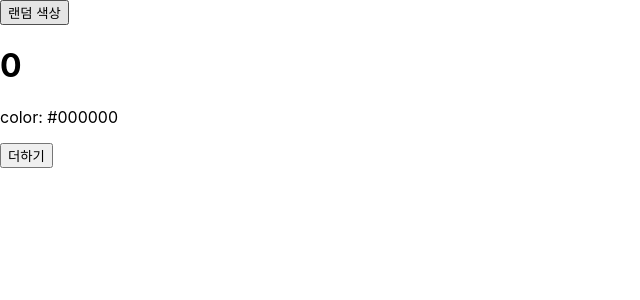
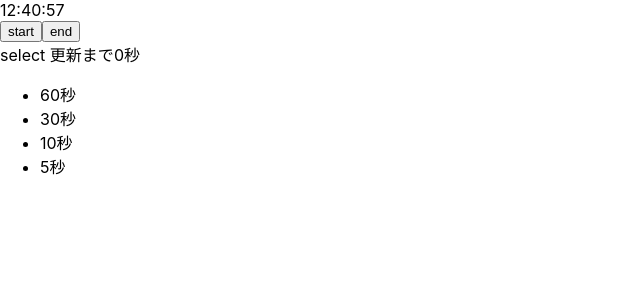
Before and after one commit to SAR0S/react.js-examples, a React (Create React App) app: page / in a window 1280 px wide. Shown: the top 300 px of the page, without its empty margins (0-640 px from the left). Built offline with nearby package versions, Linux system fonts and the light colour scheme.

Commit message:
Add realTimer

```diff
--- a/src/App.js
+++ b/src/App.js
@@ -1,29 +1,12 @@
 import React, { Component } from 'react';
 import './App.css';
-import LifeCycleSample from './components/lifeCycleSample/LifeCycleSample.js';
-
-//랜덤 색상을 생성합니다.
-
-function getRandomColor() {
-  return '#' + Math.floor(Math.random() * 16777215).toString(16);
-}
+import Realtimer from './components/realtimer/RealTimer.js';
 
 class App extends Component {
-  state = {
-    color: '#000000'
-  }
-
-  handleClick = () => {
-    this.setState({
-      color: getRandomColor()
-    });
-  }
-
   render() {
     return (
       <div>
-        <button onClick={this.handleClick}>랜덤 색상</button>
-        <LifeCycleSample color={this.state.color}/>
+        <Realtimer />
       </div>
       );
   }
--- /dev/null
+++ b/src/components/realtimer/RealTimer.js
@@ -0,0 +1,112 @@
+import React, { Component, useState, useEffect } from "react";
+
+export default class RealTimer extends Component {
+    constructor(props) {
+        super(props);
+        this.state = {
+            timer_id : null,
+            timmer: null,
+            cycle_list : [60000, 30000, 10000, 5000],
+            cycle : 1000,
+            delay_sec : null,
+            delay : 0,
+        }
+        let today = new Date();
+        this.state.timmer = today.getHours() + ":" + today.getMinutes() + ":" + today.getSeconds();
+    }
+
+    printTime = () => {
+        let new_date = new Date();
+        let timmer = new_date.getHours() + ":" + new_date.getMinutes() + ":" + new_date.getSeconds();
+
+        this.setState({
+            timmer: timmer,
+        });
+    }
+
+    startClock = () => {
+        this.printTime();
+        let interval_id = setInterval(()=>{
+            this.printTime();
+        },this.state.cycle);
+        this.setState({
+            timer_id: interval_id
+        });
+    }
+
+    stopClock = () => {
+        if(this.state.timer_id !== null) {
+            clearInterval(this.state.timer_id);
+        }
+        if(this.state.delay_sec !== null) {
+            clearInterval(this.state.delay_sec);
+        }
+    }
+
+    setCycle = (e) => {
+
+        //TODO 指定
+
+        this.setState({
+            cycle: e.target.id,
+            delay: (e.target.id/1000)
+        });
+
+        // 時間の表示 -- リアルタイム
+        let interval_sec = setInterval(()=>{
+            this.getDelay();
+        }, 1000);
+
+        this.setState({
+            delay_sec: interval_sec
+        });
+    }
+
+    getDelay = () => {
+        let delay = this.state.delay;
+        delay--;
+
+        if (delay <1) {
+            this.printTime();
+            delay = (this.state.cycle/1000);
+        }
+
+        this.setState({
+            delay: delay,
+        })
+
+    }
+
+
+    render() {
+        return (
+            <div>
+                <div className="print-time" id="result">{this.state.timmer}</div>
+
+                <button value="start" onClick={this.startClock}>start</button>
+                <button value="end" onClick={this.stopClock}>end</button>
+
+                <div class="text">
+                    select&nbsp;
+                    <span className="update-seconds">更新まで{this.state.delay}秒</span>
+                </div>
+                <ul class="option-list">
+                    <li id={this.state.cycle_list[0]} onClick={this.setCycle}>
+                        60秒
+                    </li>
+                    <li id={this.state.cycle_list[1]} onClick={this.setCycle}>
+                        30秒
+                    </li>
+                    <li id={this.state.cycle_list[2]} onClick={this.setCycle}>
+                        10秒
+                    </li>
+                    <li id={this.state.cycle_list[3]} onClick={this.setCycle}>
+                        5秒
+                    </li>
+                </ul>
+
+            </div>
+
+        );
+    }
+}
```
Also changed, not shown: src/App copy.js (added, +32 -0 lines), src/components/conditionalRendering/ConditionalRendering.js (added, +70 -0 lines).
